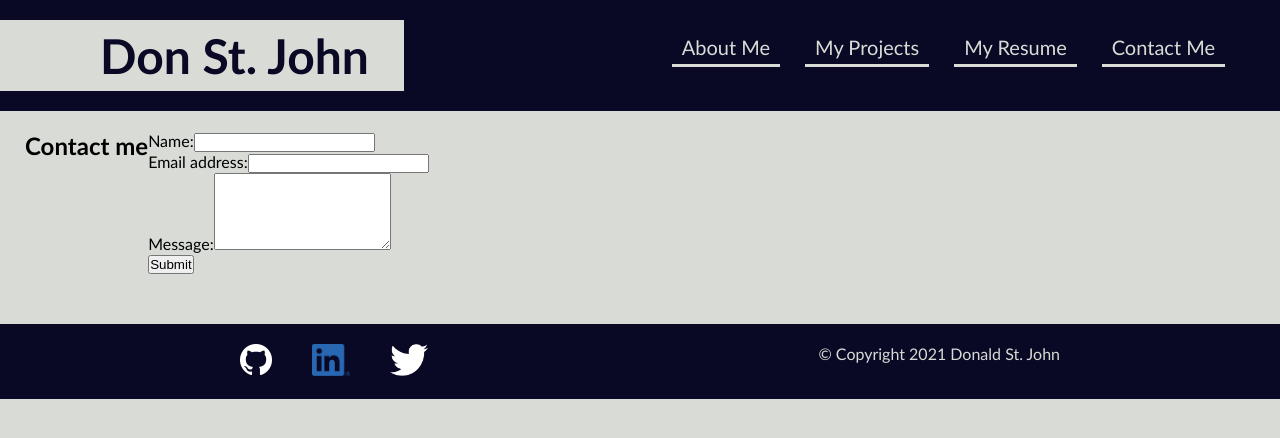
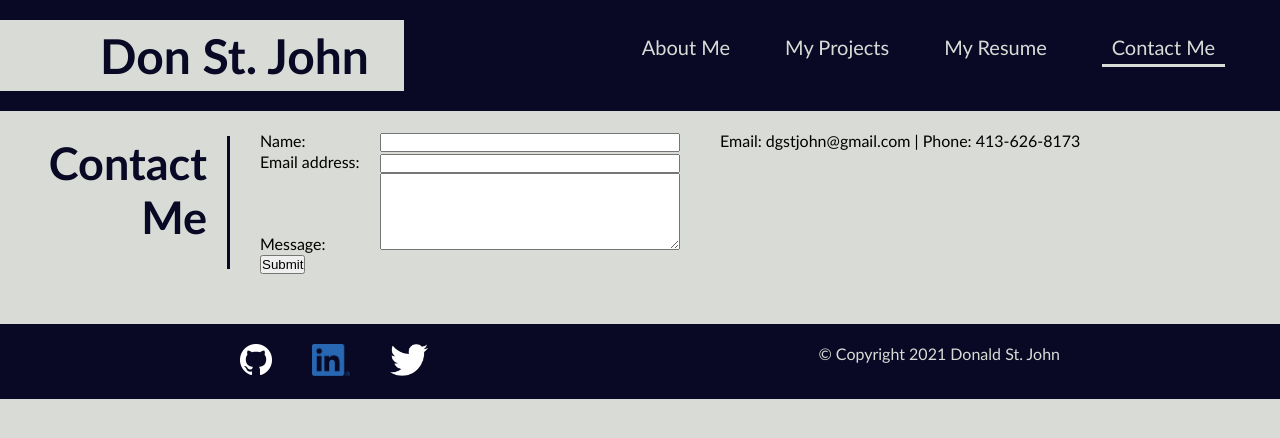
Before and after one commit to dgstjohn/react-portfolio, a React (Create React App) app: page /contact in a window 1280 px wide. Shown: the top 438 px of the page. Built offline with nearby package versions, Linux system fonts and the light colour scheme.

Commit message:
highlighting for Nav items, cleanup of Contact

```diff
--- a/src/App.js
+++ b/src/App.js
@@ -15,6 +15,7 @@ function App() {
         <div>
           <Switch>
             <Route exact path="/" component={About} />
+            <Route exact path="/about" component={About} />
             <Route exact path="/portfolio" component={Portfolio} />
             <Route exact path="/resume" component={Resume} />
             <Route exact path="/contact" component={Contact} />
--- a/src/components/Footer/index.js
+++ b/src/components/Footer/index.js
@@ -6,7 +6,7 @@ import GitHub from "../../assets/github-logo.png";
 function Footer() {
     return (
         <footer className="footer">
-            <div className="logos"><a href="https://github.com/dgstjohn"><img src={GitHub} /></a><a href="https://www.linkedin.com/in/donstjohn1/"><img src={LinkedIn} /></a><a href="https://twitter.com/donstjohn"><img src={Twitter} /></a></div>
+            <div className="logos"><a href="https://github.com/dgstjohn" target="_blank" rel="noopener noreferrer"><img src={GitHub} alt="GitHub logo" /></a><a href="https://www.linkedin.com/in/donstjohn1/" target="_blank" rel="noopener noreferrer"><img src={LinkedIn} alt="LinkedIn logo" /></a><a href="https://twitter.com/donstjohn" target="_blank" rel="noopener noreferrer"><img src={Twitter} alt="Twitter logo" /></a></div>
             <div>&copy; Copyright 2021 Donald St. John</div>
         </footer>
     )
--- a/src/components/Nav/index.js
+++ b/src/components/Nav/index.js
@@ -1,21 +1,21 @@
 import React from "react";
-import { Link } from 'react-router-dom';
+import { NavLink } from 'react-router-dom';
 
 function Nav() {
     return (
         <nav>
             <ul>
                 <li>
-                    <Link to="/">About Me</Link>
+                    <NavLink activeStyle={{ borderBottom:'3px solid #d9dcd6', padding: '0 10px 5px 10px' }} to="/about">About Me</NavLink>
                 </li>
                 <li>
-                    <Link to="/portfolio">My Projects</Link>
+                    <NavLink activeStyle={{ borderBottom:'3px solid #d9dcd6', padding: '0 10px 5px 10px' }} to="/portfolio">My Projects</NavLink>
                 </li>
                 <li>
-                    <Link to="/resume">My Resume</Link>
+                    <NavLink activeStyle={{ borderBottom:'3px solid #d9dcd6', padding: '0 10px 5px 10px' }} to="/resume">My Resume</NavLink>
                 </li>
                 <li>
-                    <Link to="/contact">Contact Me</Link>
+                    <NavLink activeStyle={{ borderBottom:'3px solid #d9dcd6', padding: '0 10px 5px 10px' }} to="/contact">Contact Me</NavLink>
                 </li>
             </ul>
         </nav>
--- a/src/index.css
+++ b/src/index.css
@@ -78,8 +78,8 @@ header nav ul li {
   display: inline-block;
   margin-left: 25px;
   /* set nav items with left/right padding and border bottom to extend underline slightly to either side */
-  padding: 0 10px 5px 10px;
-  border-bottom: 3px solid var(--body-color);
+  /* padding: 0 10px 5px 10px; */
+  /* border-bottom: 3px solid var(--body-color); */
 }
 
 header nav ul li a {
@@ -145,6 +145,26 @@ header nav ul li a {
 
 .section-resume ul, li {
   padding-left: 30px;
+}
+
+#contact-form label {
+  padding-left: 30px;
+  display: inline-block;
+  width: 150px;
+  vertical-align: text-top;
+
+}
+
+input, textarea {
+  width: 300px;
+}
+
+#contact-form button {
+  margin-left: 30px;
+}
+
+#temp-contact {
+  margin-left: 40px;
 }
 
 /* different border for headshot than for Work images, plus float applied and no opacity reduction on hover */
--- a/src/pages/Contact/index.js
+++ b/src/pages/Contact/index.js
@@ -1,34 +1,65 @@
 import React, { useState } from "react";
+import { validateEmail } from '../../utils/helpers';
 
 
 function Contact() {
     const [formState, setFormState] = useState({ name: '', email: '', message: '' });
+    const [errorMessage, setErrorMessage] = useState('');
+
     const { name, email, message } = formState;
     function handleChange(e) {
         setFormState({ ...formState, [e.target.name]: e.target.value })
     };
     function handleSubmit(e) {
-        e.preventDefault();
-        console.log(formState);
+        if (e.target.name === 'email') {
+            const isValid = validateEmail(e.target.value);
+            console.log(isValid);
+            // isValid conditional statement
+            if (!isValid) {
+                setErrorMessage('Your email is invalid.');
+            } else {
+                setErrorMessage('');
+            }
+        } else {
+            if (!e.target.value.length) {
+                setErrorMessage(`${e.target.name} is required.`);
+            } else {
+                setErrorMessage('');
+            }
+        }
+        if (!errorMessage) {
+            setFormState({ ...formState, [e.target.name]: e.target.value });
+            console.log('Handle Form', formState);
+        }
     };
     return (
         <section id="contact" className="info-container">
-            <h1>Contact me</h1>
+            <div className="section-header">
+                <h1>
+                    Contact Me
+                </h1>
+            </div>
             <form id="contact-form" onSubmit={handleSubmit}>
                 <div>
                     <label htmlFor="name">Name:</label>
-                    <input type="text" defaultValue={name} onChange={handleChange} name="name" />
+                    <input type="text" name="name" defaultValue={name} onBlur={handleChange} />
                 </div>
                 <div>
                     <label htmlFor="email">Email address:</label>
-                    <input type="email" defaultValue={email} onChange={handleChange} name="email" />
+                    <input id="input-box" type="email" name="email" defaultValue={email} onBlur={handleChange} />
                 </div>
                 <div>
                     <label htmlFor="message">Message:</label>
-                    <textarea name="message" defaultValue={message} onChange={handleChange} rows="5" />
+                    <textarea name="message" rows="5" defaultValue={message} onBlur={handleChange} />
                 </div>
-                <button type="submit">Submit</button>
+                {errorMessage && (
+                    <div>
+                        <p className="error-text">{errorMessage}</p>
+                    </div>
+                )}
+                <button data-testid="button" type="submit">Submit</button>
             </form>
+            <div id="temp-contact">Email: dgstjohn@gmail.com | Phone: 413-626-8173</div>
         </section>
     );
 }
--- a/src/pages/Portfolio/index.js
+++ b/src/pages/Portfolio/index.js
@@ -21,7 +21,7 @@ function Portfolio() {
                     <h4>HTML/CSS/JavaScript/Node.js/Heroku/Handlebars/Express.js</h4>
                 </div>
                 <a href="https://project-2-rs.herokuapp.com/" target="_blank" rel="noreferrer">
-                    <img src={battersup} alt="A picture of the Batter's Up team project homepage" />
+                    <img src={battersup} alt="The Batter's Up team project homepage" />
                 </a>
             </div>
             <div className="secondary-image">
@@ -30,7 +30,7 @@ function Portfolio() {
                     <h4>HTML/CSS/JavaScript</h4>
                 </div>
                 <a href="https://www.gazettenet.com/" target="_blank" rel="noreferrer">
-                    <img src={gazette} alt="A picture of the Daily Hampshire Gazette homepage" />
+                    <img src={gazette} alt="The Daily Hampshire Gazette homepage" />
                 </a>
             </div>
             <div className="secondary-image">
@@ -39,7 +39,7 @@ function Portfolio() {
                     <h4>HTML/CSS/JavaScript</h4>
                 </div>
                 <a href="https://www.umassmed.edu" target="_blank" rel="noreferrer">
-                    <img src={umass} alt="A picture of my design for the University of Massachusetts Medical School homepage" />
+                    <img src={umass} alt="My design for the University of Massachusetts Medical School homepage" />
                 </a>
             </div>
             <div className="secondary-image">
@@ -48,7 +48,7 @@ function Portfolio() {
                     <h4>HTML/CSS/JavaScript</h4>
                 </div>
                 <a href="https://archive.org/search.php?query=Electronic+Entertainment" target="_blank" rel="noreferrer">
-                    <img src={e2} alt="A picture of Electronic Entertainment magazine (now defunct); click to see copies at the Internet Archive" />
+                    <img src={e2} alt="Electronic Entertainment magazine (now defunct); click to see copies at the Internet Archive" />
                 </a>
             </div>
             <div className="secondary-image">
@@ -57,7 +57,7 @@ function Portfolio() {
                     <h4>HTML/CSS/JavaScript</h4>
                 </div>
                 <a href="https://dgstjohn.github.io/nutrition-finder/" target="_blank" rel="noreferrer">
-                <img src={nutrition} alt="A picture of the Nutrition Finder team project homepage" />
+                <img src={nutrition} alt="The Nutrition Finder team project homepage" />
                 </a>
             </div>
         </div>
--- /dev/null
+++ b/src/utils/helpers.js
@@ -0,0 +1,8 @@
+export function capitalizeFirstLetter(string) {
+    return string.charAt(0).toUpperCase() + string.slice(1);
+  }
+
+  export function validateEmail(email) {
+    var re = /^(([^<>()[\]\\.,;:\s@"]+(\.[^<>()[\]\\.,;:\s@"]+)*)|(".+"))@((\[[0-9]{1,3}\.[0-9]{1,3}\.[0-9]{1,3}\.[0-9]{1,3}\])|(([a-zA-Z\-0-9]+\.)+[a-zA-Z]{2,}))$/;
+    return re.test(String(email).toLowerCase());
+  }
```
